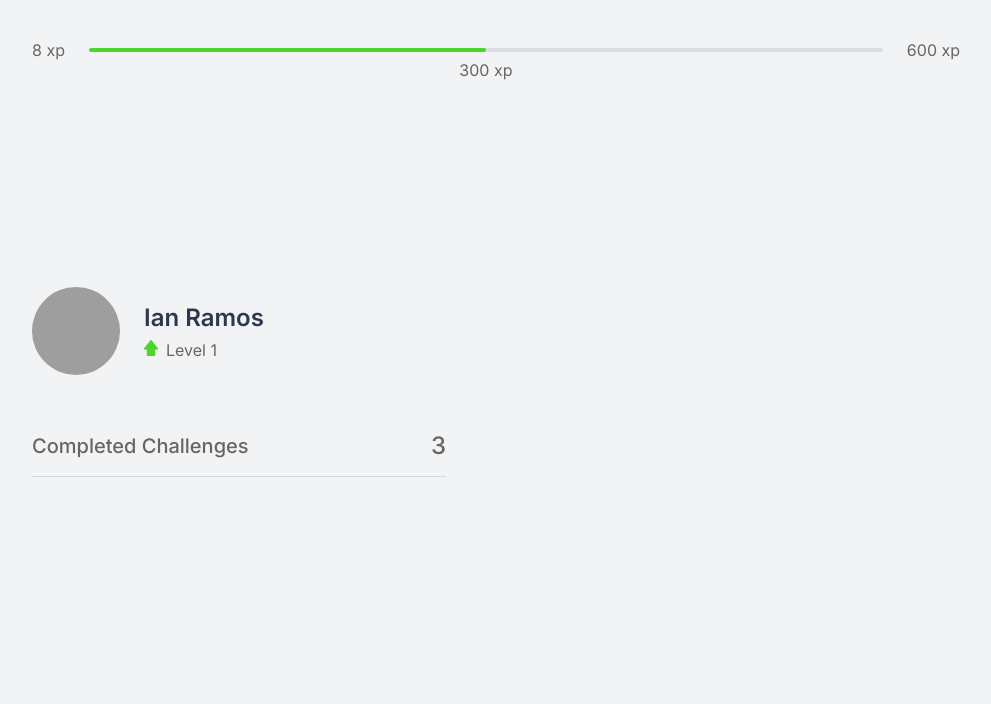
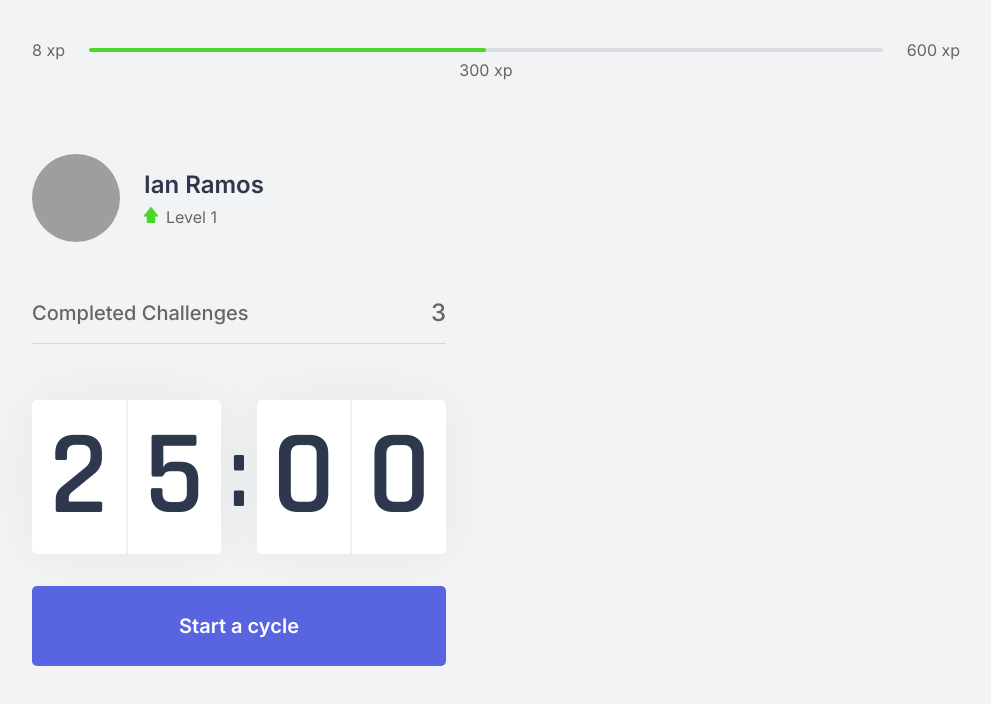
Before and after one commit to i-ramoss/Next-Level-Week-4-ReactJS, a Next.js app in the folder moveit-next/: page / in a window 1280 px wide. Shown: the top 704 px of the page, without its empty margins (144-1135 px from the left). Built offline with nearby package versions, Linux system fonts and the light colour scheme; grey boxes are pictures that could not be loaded.

Commit message:
feat: create coutdown component structure

```diff
--- /dev/null
+++ b/moveit-next/src/components/Countdown.tsx
@@ -0,0 +1,23 @@
+import styles from '../styles/components/Countdown.module.css';
+
+export function Countdown() {
+  return (
+    <div>
+      <div className={styles.countdownContainer}>
+        <div>
+          <span>2</span>
+          <span>5</span>
+        </div>
+
+        <span>:</span>
+
+        <div>
+          <span>0</span>
+          <span>0</span>
+        </div>
+      </div>
+
+      <button type="button" className={styles.countdownButton}>Start a cycle</button>
+    </div>
+  );
+}
--- a/moveit-next/src/pages/_document.tsx
+++ b/moveit-next/src/pages/_document.tsx
@@ -5,6 +5,8 @@
     return (
       <Html>
         <Head>
+          <link rel="shortcut icon" href="favicon.png" type="image/png" />
+
           <link rel="preconnect" href="https://fonts.googleapis.com" />
           <link href="https://fonts.googleapis.com/css2?family=Inter:wght@400;500;600&family=Rajdhani:wght@600&display=swap" rel="stylesheet" />
         </Head>
--- a/moveit-next/src/pages/index.tsx
+++ b/moveit-next/src/pages/index.tsx
@@ -1,18 +1,26 @@
 import { CompletedChallenges } from "../components/CompletedChallenges.";
+import { Countdown } from "../components/Countdown";
 import { ExperienceBar } from "../components/ExperienceBar";
 import { Profile } from "../components/Profile";
+
+import Head from 'next/head';
 
 import styles from '../styles/pages/Home.module.css';
 
 export default function Home() {
   return (
     <div className={styles.container}>
+      <Head>
+        <title>Home | move.it</title>
+      </Head>
+
       <ExperienceBar />
 
       <section>
         <div>
           <Profile />
           <CompletedChallenges />
+          <Countdown />
         </div>
         <div>
 
--- /dev/null
+++ b/moveit-next/src/styles/components/Countdown.module.css
@@ -0,0 +1,64 @@
+.countdownContainer {
+  display: flex;
+  align-items: center;
+  font-family: Rajdhani;
+  font-weight: 600;
+  color: var(--title);
+}
+
+.countdownContainer > div{
+  flex: 1;
+
+  display: flex;
+  align-items: center;
+  justify-content: space-evenly;
+
+  background: var(--white);
+  box-shadow: 0 0 60px rgba(0, 0, 0, 0.05);
+  border-radius: 5px;
+  font-size: 7.5rem;
+  text-align: center;
+}
+
+.countdownContainer > div span {
+  flex: 1;
+}
+
+.countdownContainer > div span:first-child {
+  border-right: 1px solid #f0f1f3;
+}
+
+.countdownContainer > div span:last-child {
+  border-left: 1px solid #f0f1f3;
+}
+
+.countdownContainer > span {
+  font-size: 6.25rem;
+  margin: 0 0.5rem;
+}
+
+.countdownButton {
+  width: 100%;
+  height: 5rem;
+
+  margin-top: 2rem;
+
+  display: flex;
+  align-items: center;
+  justify-content: center;
+
+  border: 0;
+  border-radius: 5px;
+
+  background: var(--blue);
+  color: var(--white);
+
+  font-size: 1.25rem;
+  font-weight: 600;
+
+  transition: background-color 0.3s;
+}
+
+.countdownButton:hover {
+  background: var(--blue-dark);
+}
```
